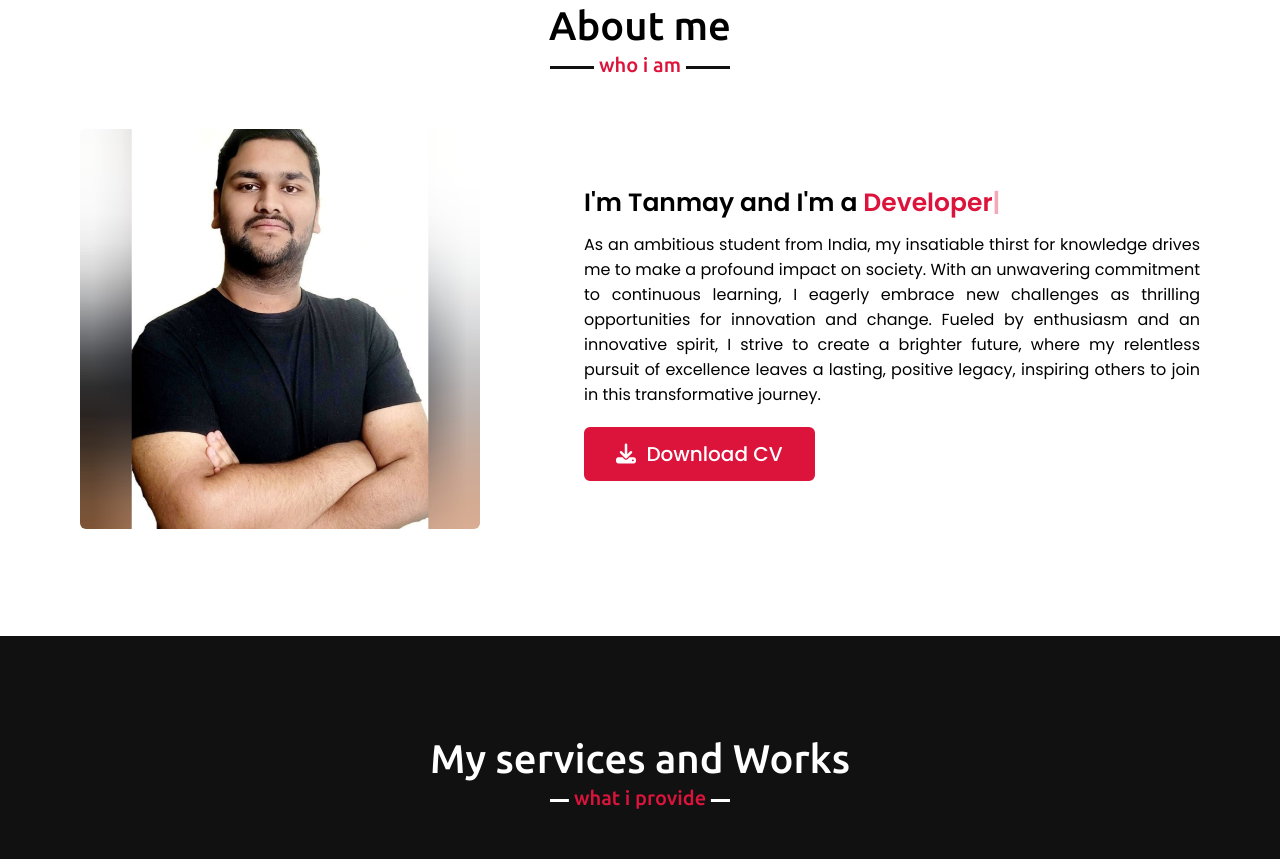
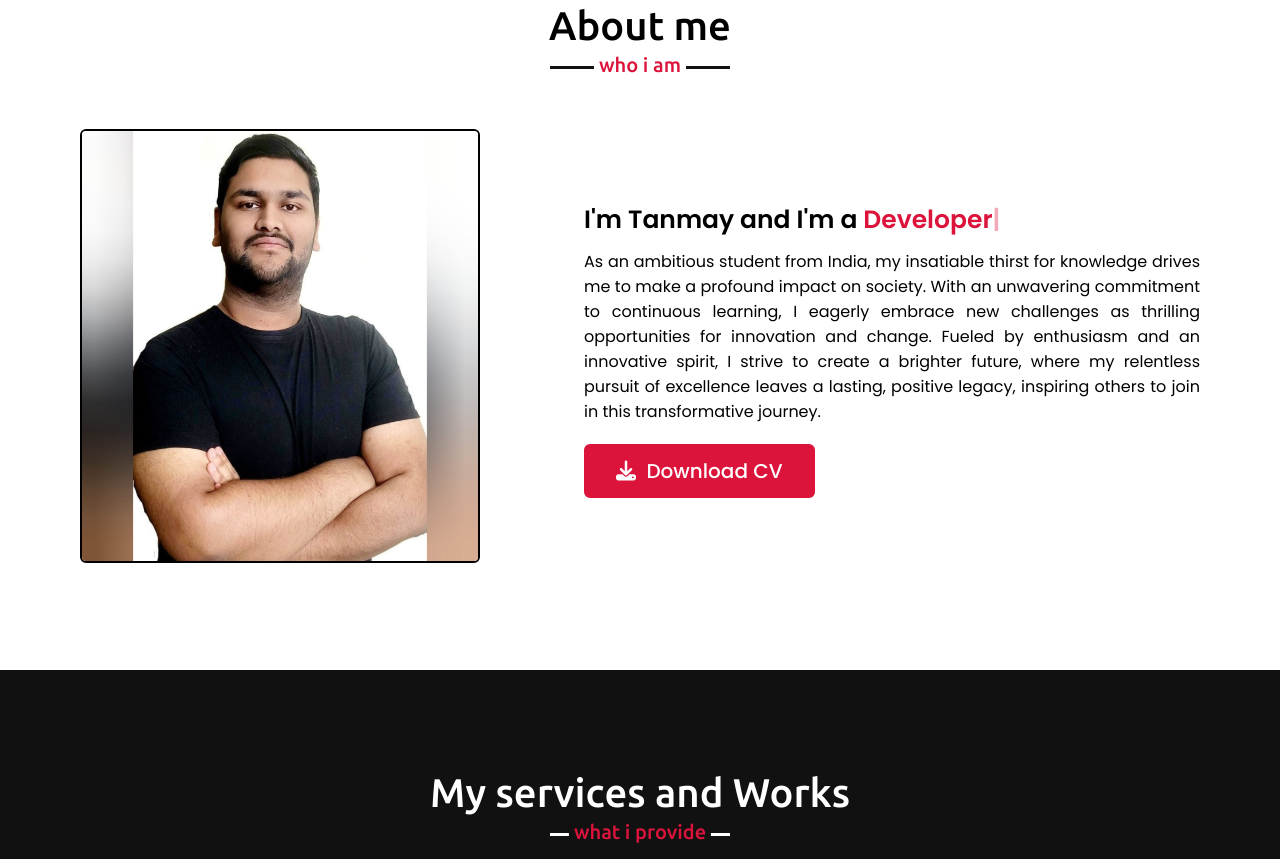
Before and after one commit to TanmayAgarwal123/PortFolio, a plain HTML site: page index.html in a window 1280 px wide. Shown: the part 897-1756 px from the top of the page. Drawn offline with nearby package versions, Linux system fonts and the light colour scheme.

Commit message:
small changes

```diff
--- a/index.html
+++ b/index.html
@@ -51,7 +51,7 @@
             <h2 class="title">About me</h2>
             <div class="about-content">
                 <div class="column left">
-                    <img src="images/tanmay.jpg" alt="">
+                    <img src="images/tanmay.jpg" style="border: solid 2px #000000;height: fit-content;">
                 </div>
                 <div class="column right">
                     <div class="text">I'm Tanmay and I'm a <span class="typing-2"></span></div>
```
